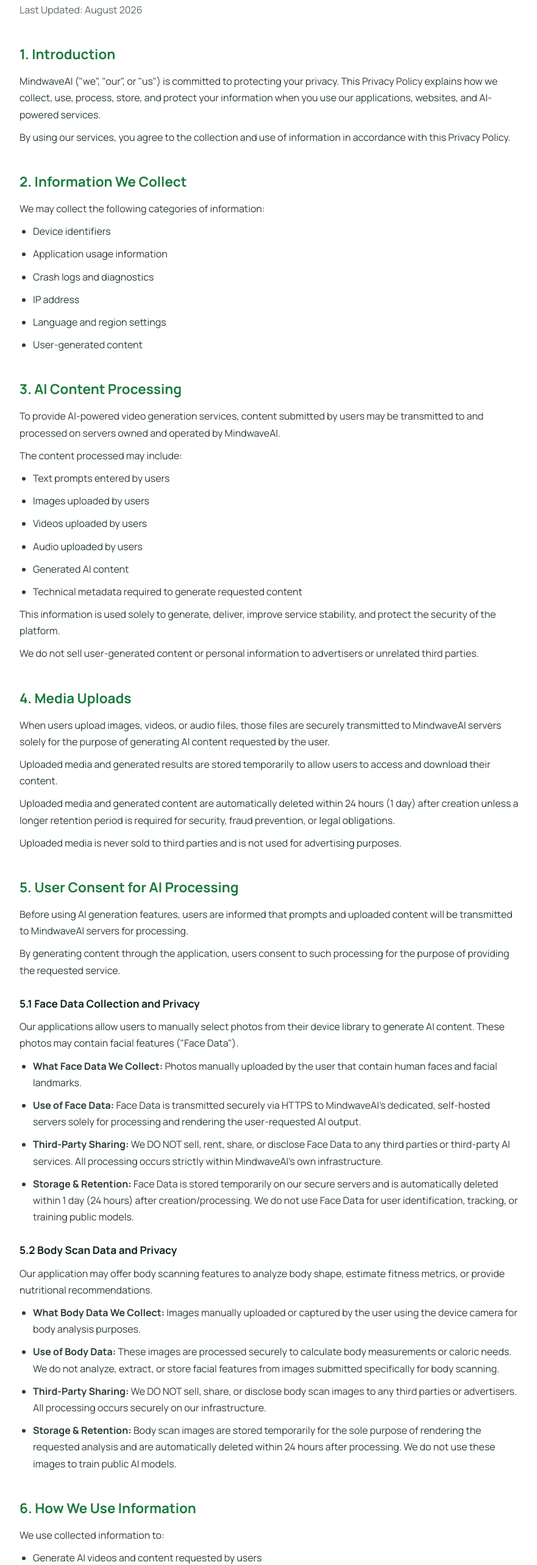
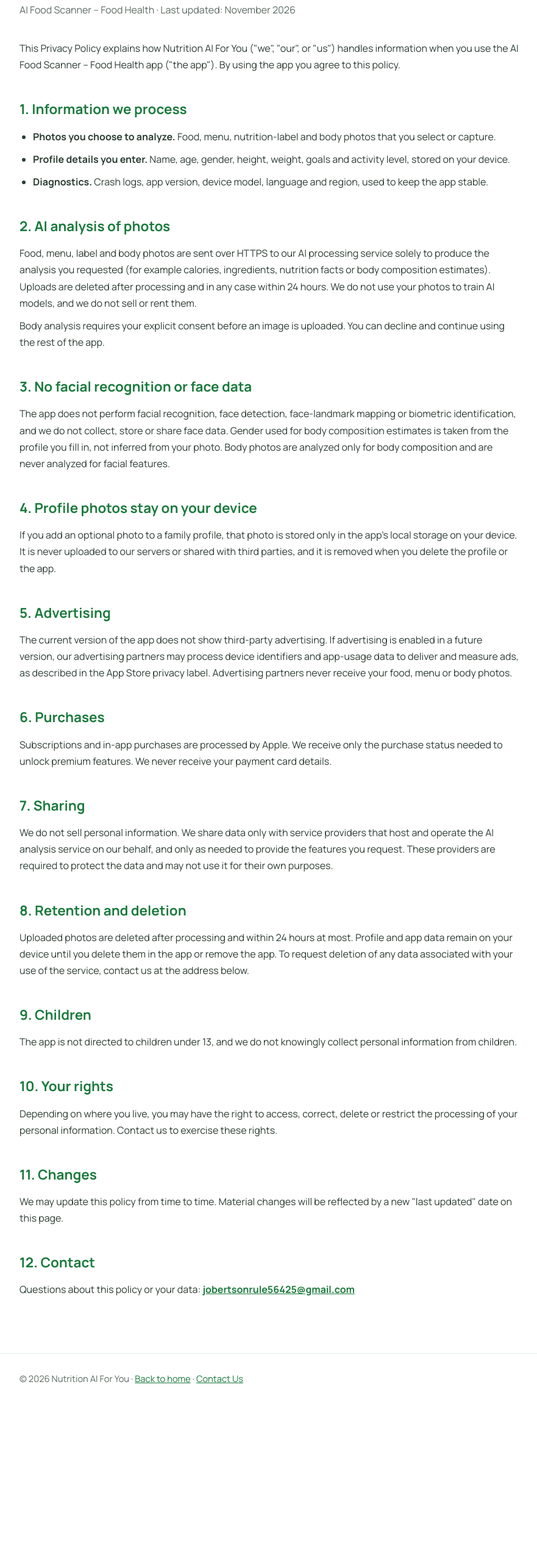
Before and after one commit to storelanding/868-IOS-FoodScan, a plain HTML site: page policies.html in a window 1280 px wide. Shown: the part 180-2746 px from the top of the page at 61% size, without its empty margins (198-1079 px from the left). After the commit the page ends 2481 px from the top, so only its background shows below. Drawn offline with Linux system fonts and the light colour scheme.

Commit message:
Update privacy policy for AI Food Scanner – Food Health
Co-Authored-By: Claude Opus 5.5 <noreply@anthropic.com>

```diff
--- a/policies.html
+++ b/policies.html
@@ -3,7 +3,7 @@
 <head>
   <meta charset="UTF-8" />
   <meta name="viewport" content="width=device-width, initial-scale=1.0" />
-  <title>Privacy Policy – Nutrition &amp; Calorie Tracker</title>
+  <title>Privacy Policy – AI Food Scanner – Food Health</title>
   <link rel="icon" type="image/png" href="assets/logo.png" />
   <link href="https://fonts.googleapis.com/css2?family=Manrope:wght@400;600;700;800&display=swap" rel="stylesheet" />
   <style>
@@ -19,7 +19,6 @@
     h1 { font-size: clamp(1.9rem, 4vw, 2.6rem); line-height: 1.2; margin-bottom: 8px; }
     .updated { color: var(--muted); margin-bottom: 36px; }
     h2 { font-size: 1.4rem; margin: 40px 0 12px; color: var(--green-700); }
-    h3 { font-size: 1.08rem; margin: 26px 0 10px; }
     p, li { color: #2c3d33; margin-bottom: 10px; }
     ul { padding-left: 22px; margin-bottom: 10px; }
     .email { font-weight: 700; }
@@ -35,131 +34,54 @@
 
   <main class="wrap">
     <h1>Privacy Policy</h1>
-    <p class="updated">Last Updated: August 2026</p>
+    <p class="updated">AI Food Scanner – Food Health · Last updated: November 2026</p>
 
-    <h2>1. Introduction</h2>
-    <p>MindwaveAI ("we", "our", or "us") is committed to protecting your privacy. This Privacy Policy explains how we collect, use, process, store, and protect your information when you use our applications, websites, and AI-powered services.</p>
-    <p>By using our services, you agree to the collection and use of information in accordance with this Privacy Policy.</p>
+    <p>This Privacy Policy explains how Nutrition AI For You ("we", "our", or "us") handles information when you use the AI Food Scanner – Food Health app ("the app"). By using the app you agree to this policy.</p>
 
-    <h2>2. Information We Collect</h2>
-    <p>We may collect the following categories of information:</p>
+    <h2>1. Information we process</h2>
     <ul>
-      <li>Device identifiers</li>
-      <li>Application usage information</li>
-      <li>Crash logs and diagnostics</li>
-      <li>IP address</li>
-      <li>Language and region settings</li>
-      <li>User-generated content</li>
+      <li><strong>Photos you choose to analyze.</strong> Food, menu, nutrition-label and body photos that you select or capture.</li>
+      <li><strong>Profile details you enter.</strong> Name, age, gender, height, weight, goals and activity level, stored on your device.</li>
+      <li><strong>Diagnostics.</strong> Crash logs, app version, device model, language and region, used to keep the app stable.</li>
     </ul>
 
-    <h2>3. AI Content Processing</h2>
-    <p>To provide AI-powered video generation services, content submitted by users may be transmitted to and processed on servers owned and operated by MindwaveAI.</p>
-    <p>The content processed may include:</p>
-    <ul>
-      <li>Text prompts entered by users</li>
-      <li>Images uploaded by users</li>
-      <li>Videos uploaded by users</li>
-      <li>Audio uploaded by users</li>
-      <li>Generated AI content</li>
-      <li>Technical metadata required to generate requested content</li>
-    </ul>
-    <p>This information is used solely to generate, deliver, improve service stability, and protect the security of the platform.</p>
-    <p>We do not sell user-generated content or personal information to advertisers or unrelated third parties.</p>
+    <h2>2. AI analysis of photos</h2>
+    <p>Food, menu, label and body photos are sent over HTTPS to our AI processing service solely to produce the analysis you requested (for example calories, ingredients, nutrition facts or body composition estimates). Uploads are deleted after processing and in any case within 24 hours. We do not use your photos to train AI models, and we do not sell or rent them.</p>
+    <p>Body analysis requires your explicit consent before an image is uploaded. You can decline and continue using the rest of the app.</p>
 
-    <h2>4. Media Uploads</h2>
-    <p>When users upload images, videos, or audio files, those files are securely transmitted to MindwaveAI servers solely for the purpose of generating AI content requested by the user.</p>
-    <p>Uploaded media and generated results are stored temporarily to allow users to access and download their content.</p>
-    <p>Uploaded media and generated content are automatically deleted within 24 hours (1 day) after creation unless a longer retention period is required for security, fraud prevention, or legal obligations.</p>
-    <p>Uploaded media is never sold to third parties and is not used for advertising purposes.</p>
+    <h2>3. No facial recognition or face data</h2>
+    <p>The app does not perform facial recognition, face detection, face-landmark mapping or biometric identification, and we do not collect, store or share face data. Gender used for body composition estimates is taken from the profile you fill in, not inferred from your photo. Body photos are analyzed only for body composition and are never analyzed for facial features.</p>
 
-    <h2>5. User Consent for AI Processing</h2>
-    <p>Before using AI generation features, users are informed that prompts and uploaded content will be transmitted to MindwaveAI servers for processing.</p>
-    <p>By generating content through the application, users consent to such processing for the purpose of providing the requested service.</p>
+    <h2>4. Profile photos stay on your device</h2>
+    <p>If you add an optional photo to a family profile, that photo is stored only in the app's local storage on your device. It is never uploaded to our servers or shared with third parties, and it is removed when you delete the profile or the app.</p>
 
-    <h3>5.1 Face Data Collection and Privacy</h3>
-    <p>Our applications allow users to manually select photos from their device library to generate AI content. These photos may contain facial features ("Face Data").</p>
-    <ul>
-      <li><strong>What Face Data We Collect:</strong> Photos manually uploaded by the user that contain human faces and facial landmarks.</li>
-      <li><strong>Use of Face Data:</strong> Face Data is transmitted securely via HTTPS to MindwaveAI's dedicated, self-hosted servers solely for processing and rendering the user-requested AI output.</li>
-      <li><strong>Third-Party Sharing:</strong> We DO NOT sell, rent, share, or disclose Face Data to any third parties or third-party AI services. All processing occurs strictly within MindwaveAI's own infrastructure.</li>
-      <li><strong>Storage &amp; Retention:</strong> Face Data is stored temporarily on our secure servers and is automatically deleted within 1 day (24 hours) after creation/processing. We do not use Face Data for user identification, tracking, or training public models.</li>
-    </ul>
+    <h2>5. Advertising</h2>
+    <p>The current version of the app does not show third-party advertising. If advertising is enabled in a future version, our advertising partners may process device identifiers and app-usage data to deliver and measure ads, as described in the App Store privacy label. Advertising partners never receive your food, menu or body photos.</p>
 
-    <h3>5.2 Body Scan Data and Privacy</h3>
-    <p>Our application may offer body scanning features to analyze body shape, estimate fitness metrics, or provide nutritional recommendations.</p>
-    <ul>
-      <li><strong>What Body Data We Collect:</strong> Images manually uploaded or captured by the user using the device camera for body analysis purposes.</li>
-      <li><strong>Use of Body Data:</strong> These images are processed securely to calculate body measurements or caloric needs. We do not analyze, extract, or store facial features from images submitted specifically for body scanning.</li>
-      <li><strong>Third-Party Sharing:</strong> We DO NOT sell, share, or disclose body scan images to any third parties or advertisers. All processing occurs securely on our infrastructure.</li>
-      <li><strong>Storage &amp; Retention:</strong> Body scan images are stored temporarily for the sole purpose of rendering the requested analysis and are automatically deleted within 24 hours after processing. We do not use these images to train public AI models.</li>
-    </ul>
+    <h2>6. Purchases</h2>
+    <p>Subscriptions and in-app purchases are processed by Apple. We receive only the purchase status needed to unlock premium features. We never receive your payment card details.</p>
 
-    <h2>6. How We Use Information</h2>
-    <p>We use collected information to:</p>
-    <ul>
-      <li>Generate AI videos and content requested by users</li>
-      <li>Provide and maintain our services</li>
-      <li>Improve application performance</li>
-      <li>Monitor usage and prevent abuse</li>
-      <li>Troubleshoot technical issues</li>
-      <li>Protect platform security</li>
-      <li>Comply with legal obligations</li>
-    </ul>
+    <h2>7. Sharing</h2>
+    <p>We do not sell personal information. We share data only with service providers that host and operate the AI analysis service on our behalf, and only as needed to provide the features you request. These providers are required to protect the data and may not use it for their own purposes.</p>
 
-    <h2>7. Data Sharing</h2>
-    <p>MindwaveAI does not sell personal information.</p>
-    <p>We may share limited information with service providers necessary to operate our services, including:</p>
-    <ul>
-      <li>Cloud hosting providers</li>
-      <li>Storage providers</li>
-      <li>Analytics providers</li>
-      <li>Security and fraud prevention providers</li>
-    </ul>
-    <p>These providers may only process data on our behalf and are contractually required to protect user information.</p>
+    <h2>8. Retention and deletion</h2>
+    <p>Uploaded photos are deleted after processing and within 24 hours at most. Profile and app data remain on your device until you delete them in the app or remove the app. To request deletion of any data associated with your use of the service, contact us at the address below.</p>
 
-    <h2>8. Data Retention</h2>
-    <p>We retain information only for as long as necessary to provide our services and comply with legal obligations.</p>
-    <ul>
-      <li>Text prompts may be stored temporarily for service operation, troubleshooting, and abuse prevention.</li>
-      <li>Uploaded images, videos, and audio files are retained only for the time required to process the request and allow users to access their generated results.</li>
-      <li>Generated AI content may be temporarily stored to allow users to view and download their creations.</li>
-      <li>Uploaded media and generated content are automatically deleted within 24 hours (1 day) after creation.</li>
-    </ul>
-    <p>We do not retain uploaded media longer than necessary to provide the requested service.</p>
+    <h2>9. Children</h2>
+    <p>The app is not directed to children under 13, and we do not knowingly collect personal information from children.</p>
 
-    <h2>9. Data Deletion Requests</h2>
-    <p>Users may request deletion of stored content and personal information at any time.</p>
-    <p>For deletion requests, please contact:</p>
-    <p><a class="email" href="mailto:jobertsonrule56425@gmail.com">jobertsonrule56425@gmail.com</a></p>
+    <h2>10. Your rights</h2>
+    <p>Depending on where you live, you may have the right to access, correct, delete or restrict the processing of your personal information. Contact us to exercise these rights.</p>
 
-    <h2>10. Security</h2>
-    <p>We implement reasonable technical and organizational measures to protect information against unauthorized access, disclosure, alteration, or destruction.</p>
-    <p>However, no method of transmission or storage is completely secure, and we cannot guarantee absolute security.</p>
+    <h2>11. Changes</h2>
+    <p>We may update this policy from time to time. Material changes will be reflected by a new "last updated" date on this page.</p>
 
-    <h2>11. Children's Privacy</h2>
-    <p>Our services are not directed to children under the age of 13.</p>
-    <p>We do not knowingly collect personal information from children.</p>
-
-    <h2>12. Your Rights</h2>
-    <p>Depending on your location, you may have rights to:</p>
-    <ul>
-      <li>Access your personal information</li>
-      <li>Correct inaccurate information</li>
-      <li>Request deletion of your information</li>
-      <li>Restrict or object to certain processing activities</li>
-    </ul>
-    <p>To exercise these rights, please contact us using the email provided below.</p>
-
-    <h2>13. Changes to This Policy</h2>
-    <p>We may update this Privacy Policy from time to time. Any changes will be posted on this page along with an updated effective date.</p>
-
-    <h2>14. Contact Us</h2>
-    <p>If you have any questions regarding this Privacy Policy, please contact:</p>
-    <p><a class="email" href="mailto:jobertsonrule56425@gmail.com">jobertsonrule56425@gmail.com</a></p>
+    <h2>12. Contact</h2>
+    <p>Questions about this policy or your data: <a class="email" href="mailto:jobertsonrule56425@gmail.com">jobertsonrule56425@gmail.com</a></p>
   </main>
 
   <footer>
-    <div class="wrap">© 2026 MindwaveAI · <a href="index.html">Back to home</a> · <a href="contact-us.html">Contact Us</a></div>
+    <div class="wrap">© 2026 Nutrition AI For You · <a href="index.html">Back to home</a> · <a href="contact-us.html">Contact Us</a></div>
   </footer>
 </body>
 </html>
```
